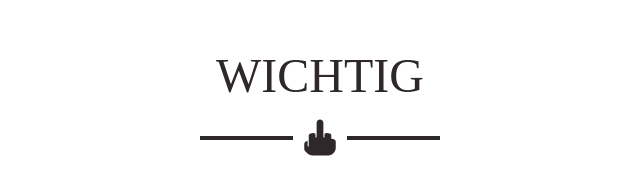
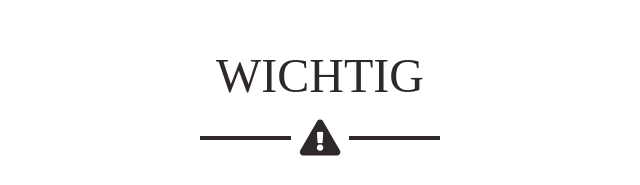
Before and after one commit to kult-agentur-hauta/birthday-lz-30, a plain HTML site: page index.html in a window 1280 px wide. Shown: the part 1160-1345 px from the top of the page, 320-960 px from the left. Drawn offline with Linux system fonts and the light colour scheme; grey boxes are pictures that could not be loaded; a web font is replaced by a local one.

Commit message:
Change icon

```diff
--- a/css/freelancer.css
+++ b/css/freelancer.css
@@ -67,7 +67,7 @@ hr.star-dark:after {
 }
 
 hr.star-light.important:after, hr.star-dark.important:after {
-  content: '\f806';
+  content: '\f071';
 }
 hr.star-light.signup:after, hr.star-dark.signup:after {
   content: '\f7bc';
```
